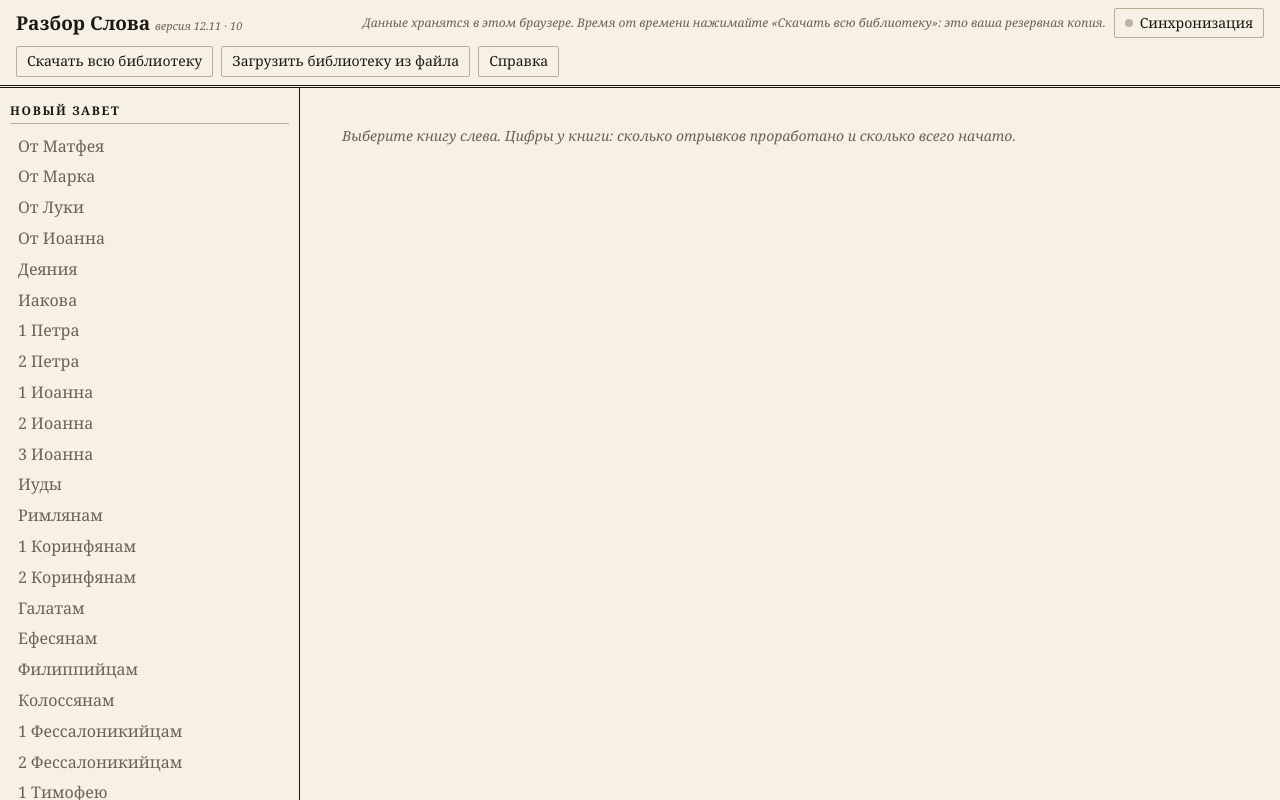
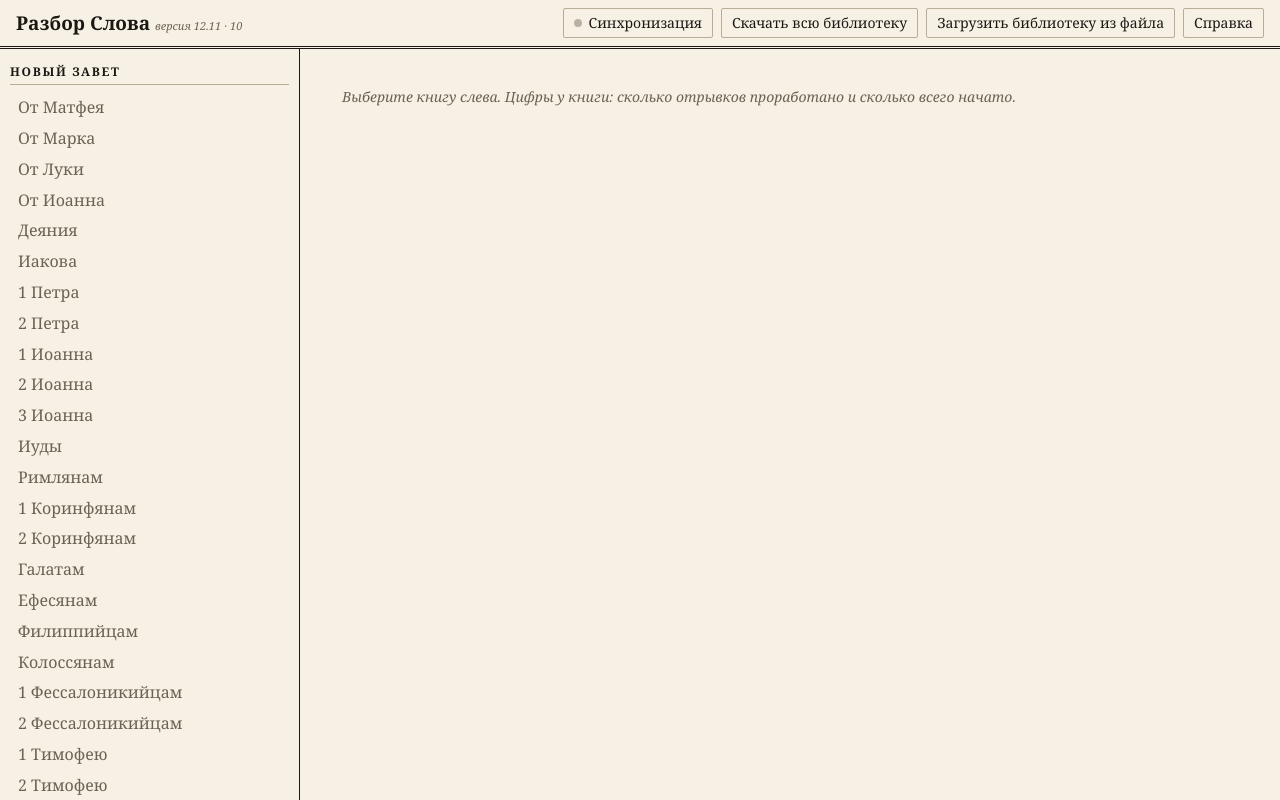
Before and after one commit to dkloban-ctrl/razbor-slova, a plain HTML site: page index.html in a window 1280 px wide. Drawn offline with Linux system fonts and the light colour scheme.

Commit message:
Убрана строка о хранении данных в браузере
Co-Authored-By: Claude Opus 5.5 <noreply@anthropic.com>
Claude-Session: https://claude.ai/code/session_011SF9vFR3gSA5cg1oyN4DDT

```diff
--- a/index.html
+++ b/index.html
@@ -2628,7 +2628,7 @@ function oldLocal(){
   if(STD) syStart();
   db.collection("passages").limit(1000).onSnapshot(function(q){
     var P={}; q.docs.forEach(function(d){ P[d.id]=clone(d.data()); }); C.P=P;
-    if(!q.metadata.fromCache&&!got){ got=true; clearTimeout(lt); libSt(STD?"Данные хранятся в этом браузере. Время от времени нажимайте «Скачать всю библиотеку»: это ваша резервная копия.":""); }
+    if(!q.metadata.fromCache&&!got){ got=true; clearTimeout(lt); libSt(""); }
     if(view==="lib"){ renderBookList(); if(L.tab==="list") renderBookPage(); }
   },function(e){ clearTimeout(lt); libSt("Ошибка хранилища: "+e.code,"bad"); });
   db.collection("books").limit(200).onSnapshot(function(q){
```
